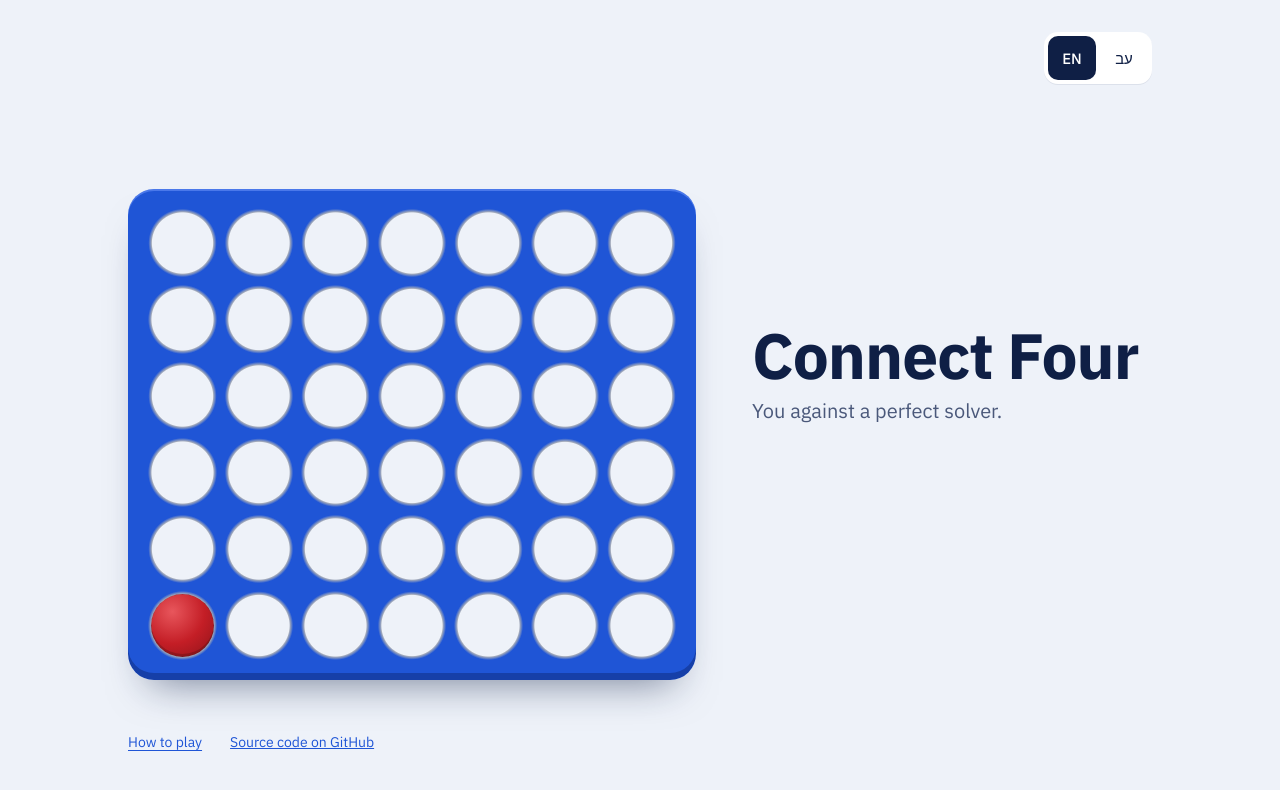
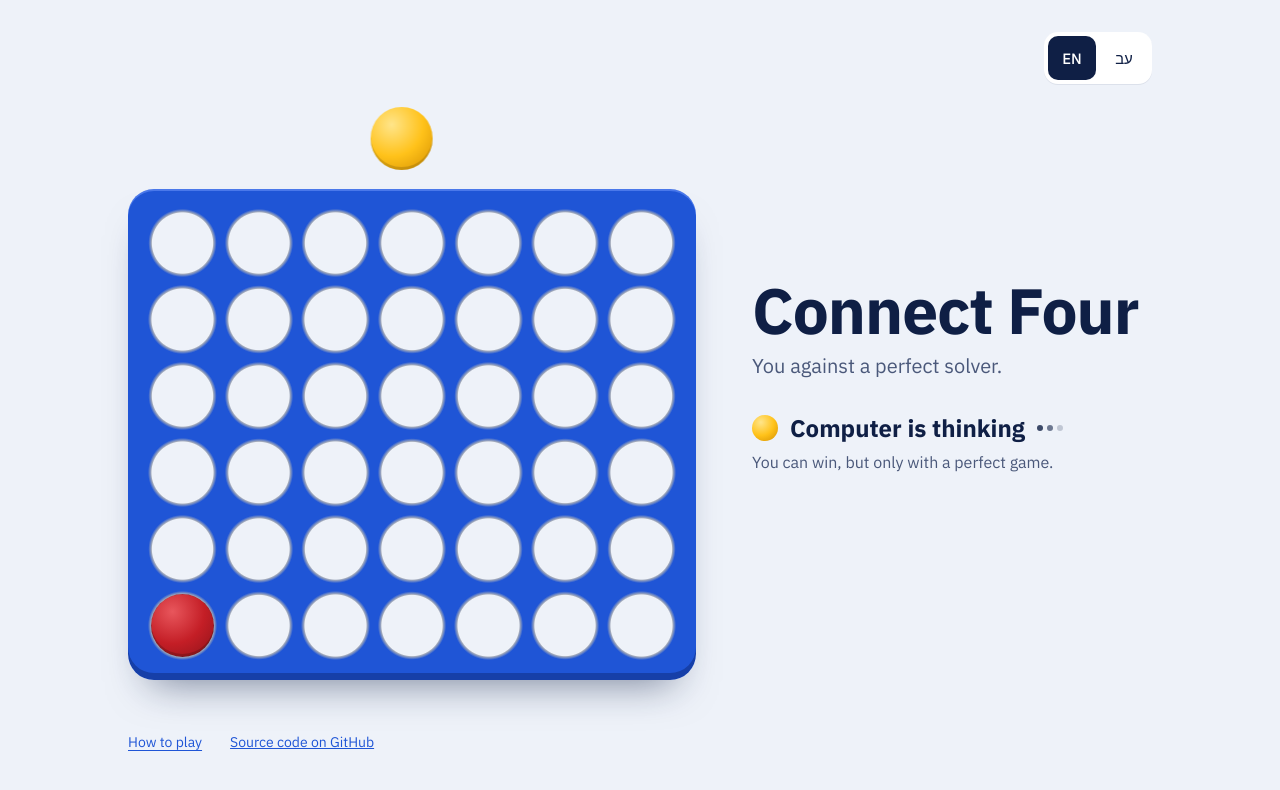
Before and after one commit to gilad-benshlomo/connect-four-solver, a website built with Vite: page index.html in a window 1280 px wide. Both pictures are taken after a click on the button 182 px from the left and 434 px from the top of the page. Built offline with nearby package versions, Linux system fonts and the light colour scheme; a web font is replaced by a local one.

Commit message:
Play against the solver in its worker, showing the computer thinking

```diff
--- a/src/main.ts
+++ b/src/main.ts
@@ -7,39 +7,23 @@ import '@fontsource/ibm-plex-sans-hebrew/500.css';
 import '@fontsource/ibm-plex-sans-hebrew/600.css';
 import '@fontsource/ibm-plex-sans-hebrew/700.css';
 import './style.css';
-import { humanMove, initialFlow, startGame, type Flow } from './ui/flow';
+import type { SolverResponse } from './solver/solver.worker';
+import { App } from './ui/app';
+import { SolverClient } from './ui/solverClient';
 import { stringsFor } from './ui/strings';
 import { GameView } from './ui/view';
 
-const app = document.querySelector<HTMLDivElement>('#app');
+const container = document.querySelector<HTMLDivElement>('#app');
 
-if (!app) {
+if (!container) {
   throw new Error('Missing #app element in index.html');
 }
 
-const view = new GameView(app);
-view.setStrings(stringsFor('en', 'masculine'), 'en');
+// The solver runs in its own thread, so the page never freezes while it thinks.
+const worker = new Worker(new URL('./solver/solver.worker.ts', import.meta.url), { type: 'module' });
+const solver = new SolverClient((request) => worker.postMessage(request));
+worker.onmessage = (event: MessageEvent<SolverResponse>) => solver.receive(event.data);
+worker.onerror = (event) => solver.failAll(event.message || 'The solver stopped working');
 
-let flow: Flow = startGame(initialFlow(), 'human');
-
-/** Draws the board and the disc waiting above it. */
-function render(): void {
-  view.board.render(flow);
-  renderHovering();
-}
-
-function renderHovering(): void {
-  const column = view.board.hoveredColumn;
-  view.board.renderHovering(
-    flow.phase.kind === 'humanTurn' && column !== null ? { kind: 'ghost', column } : { kind: 'none' },
-  );
-}
-
-view.board.setColumnHandler((column) => {
-  const next = humanMove(flow, column);
-  if (next === flow) return;
-  flow = next;
-  render();
-});
-view.board.setHoverHandler(renderHovering);
-render();
+const app = new App(new GameView(container), solver, stringsFor('en', 'masculine'), 'en');
+app.start('human');
--- a/src/style.css
+++ b/src/style.css
@@ -399,3 +399,109 @@ a:hover {
     animation: none;
   }
 }
+
+/* ---------- Status ---------- */
+
+.status {
+  grid-area: status;
+  display: flex;
+  flex-direction: column;
+  gap: 6px;
+}
+
+.status[hidden] {
+  display: none;
+}
+
+.status-line {
+  display: flex;
+  align-items: center;
+  gap: 12px;
+  font-size: 20px;
+  font-weight: 700;
+}
+
+.status-disc {
+  width: 26px;
+  height: 26px;
+  flex: none;
+  border-radius: 50%;
+}
+
+.status-disc.human {
+  background: radial-gradient(circle at 34% 28%, #e8565c 0%, #c41e26 52%, #8e131a 100%);
+}
+
+.status-disc.computer {
+  background: radial-gradient(circle at 34% 28%, #ffe58a 0%, #ffc21a 52%, #d48f00 100%);
+}
+
+.status-disc.none {
+  display: none;
+}
+
+.status-detail {
+  margin: 0;
+  font-size: 16px;
+  line-height: 1.5;
+  color: var(--muted);
+}
+
+.dots {
+  display: inline-flex;
+  gap: 4px;
+}
+
+.dots[hidden] {
+  display: none;
+}
+
+.dots span {
+  width: 6px;
+  height: 6px;
+  border-radius: 50%;
+  background: var(--ink);
+  animation: blink 1.2s infinite;
+}
+
+.dots span:nth-child(2) {
+  animation-delay: 0.2s;
+}
+
+.dots span:nth-child(3) {
+  animation-delay: 0.4s;
+}
+
+@keyframes blink {
+  0%,
+  100% {
+    opacity: 0.2;
+  }
+  50% {
+    opacity: 0.85;
+  }
+}
+
+@media (min-width: 880px) {
+  .status-line {
+    font-size: 24px;
+  }
+
+  .status {
+    margin-bottom: 28px;
+  }
+}
+
+/* On a phone, the status takes the subtitle's place once a game is on. */
+@media (max-width: 879px) {
+  .page:not([data-phase='choosing']) .subtitle {
+    display: none;
+  }
+}
+
+@media (prefers-reduced-motion: reduce) {
+  .dots span {
+    animation: none;
+    opacity: 0.5;
+  }
+}
--- /dev/null
+++ b/src/ui/app.ts
@@ -0,0 +1,118 @@
+/**
+ * Puts the pieces together: the flow (what happens), the solver (the
+ * computer's moves) and the view (what the page shows). Every change goes
+ * through `update`, which redraws the page and, on the computer's turn,
+ * asks the solver for its move.
+ */
+import {
+  computerMove,
+  humanMove,
+  initialFlow,
+  solverFailed,
+  startGame,
+  type Flow,
+  type Starter,
+} from './flow';
+import type { SolverClient } from './solverClient';
+import { statusFor } from './status';
+import type { Language, Strings } from './strings';
+import type { GameView } from './view';
+
+/** After this long, the status adds that perfect play takes a moment. */
+const SLOW_AFTER_MS = 3000;
+
+/**
+ * The computer's disc is never played sooner than this after the player's,
+ * so the player's disc lands first, even when the answer comes from the book.
+ */
+const SHORTEST_TURN_MS = 550;
+
+export class App {
+  private flow: Flow = initialFlow();
+  private strings: Strings;
+  /** True once the computer has been thinking for SLOW_AFTER_MS. */
+  private slow = false;
+  private slowTimer: number | undefined;
+  /** The game id and move count of the position the solver was last asked about. */
+  private asked = '';
+  private readonly view: GameView;
+  private readonly solver: SolverClient;
+
+  constructor(view: GameView, solver: SolverClient, strings: Strings, language: Language) {
+    this.view = view;
+    this.solver = solver;
+    this.strings = strings;
+    view.board.setColumnHandler((column) => this.update(humanMove(this.flow, column)));
+    view.board.setHoverHandler(() => this.renderHovering());
+    view.setStrings(strings, language);
+    this.render();
+  }
+
+  /** Starts a new game with the given player moving first. */
+  start(starter: Starter): void {
+    this.update(startGame(this.flow, starter));
+  }
+
+  /** Shows the page in another language or form of address. */
+  setStrings(strings: Strings, language: Language): void {
+    this.strings = strings;
+    this.view.setStrings(strings, language);
+    this.render();
+  }
+
+  private update(next: Flow): void {
+    if (next === this.flow) return;
+    this.flow = next;
+    if (next.phase.kind !== 'computerTurn') this.stopSlowTimer();
+    this.render();
+    if (next.phase.kind === 'computerTurn') this.askComputer();
+  }
+
+  private render(): void {
+    this.view.setPhase(this.flow.phase);
+    this.view.setStatus(statusFor(this.flow, this.strings, this.slow));
+    this.view.board.render(this.flow);
+    this.renderHovering();
+  }
+
+  private renderHovering(): void {
+    const { phase } = this.flow;
+    const column = this.view.board.hoveredColumn;
+    if (phase.kind === 'computerTurn') this.view.board.renderHovering({ kind: 'thinking' });
+    else if (phase.kind === 'humanTurn' && column !== null) this.view.board.renderHovering({ kind: 'ghost', column });
+    else this.view.board.renderHovering({ kind: 'none' });
+  }
+
+  /** Asks the solver for the computer's move in the current position, once per position. */
+  private askComputer(): void {
+    const { gameId, game } = this.flow;
+    const key = `${gameId}:${game.moves.length}`;
+    if (key === this.asked) return;
+    this.asked = key;
+
+    const askedAt = performance.now();
+    this.stopSlowTimer();
+    this.slowTimer = window.setTimeout(() => {
+      this.slow = true;
+      this.render();
+    }, SLOW_AFTER_MS);
+
+    this.solver.ask(game.moves).then(
+      (column) => {
+        const wait = Math.max(0, SHORTEST_TURN_MS - (performance.now() - askedAt));
+        window.setTimeout(() => this.update(computerMove(this.flow, gameId, column)), wait);
+      },
+      (error: unknown) => {
+        // Kept in the console for whoever investigates; the page shows a plain message.
+        console.error('The solver failed:', error);
+        this.update(solverFailed(this.flow, gameId, error instanceof Error ? error.message : String(error)));
+      },
+    );
+  }
+
+  private stopSlowTimer(): void {
+    window.clearTimeout(this.slowTimer);
+    this.slowTimer = undefined;
+    this.slow = false;
+  }
+}
--- /dev/null
+++ b/src/ui/status.ts
@@ -0,0 +1,52 @@
+/**
+ * The status shown beside the board: whose turn it is, or how the game
+ * ended, and one line under it. Worked out here from the flow and the texts,
+ * so the page only has to show it.
+ */
+import { humanMoveCount, type Flow } from './flow';
+import type { Strings } from './strings';
+
+/** One status, ready to show. */
+export type Status = {
+  /** Whose disc to show beside the text; null for no disc (a draw, an error). */
+  side: 'human' | 'computer' | null;
+  text: string;
+  /** The line under the text. */
+  detail: string;
+  /** True while the computer is thinking: the page shows that it is busy. */
+  busy: boolean;
+};
+
+/**
+ * The status for the current flow, or null before a game (the choice of who
+ * goes first replaces it). `slow` is true once the computer has been thinking
+ * for a while, which adds a line saying that perfect play takes a moment.
+ */
+export function statusFor(flow: Flow, strings: Strings, slow: boolean): Status | null {
+  const startMessage =
+    flow.starter === 'computer' ? strings.computerStartedMessage : strings.playerStartedMessage;
+  const { phase } = flow;
+  switch (phase.kind) {
+    case 'choosing':
+      return null;
+    case 'humanTurn':
+      return { side: 'human', text: strings.yourTurn, detail: startMessage, busy: false };
+    case 'computerTurn':
+      return {
+        side: 'computer',
+        text: strings.computerThinking,
+        detail: slow ? strings.thinkingSlow : startMessage,
+        busy: true,
+      };
+    case 'over':
+      if (phase.result === 'humanWon') {
+        return { side: 'human', text: strings.youWin, detail: strings.youWinMessage, busy: false };
+      }
+      if (phase.result === 'computerWon') {
+        return { side: 'computer', text: strings.computerWins, detail: strings.lasted(humanMoveCount(flow)), busy: false };
+      }
+      return { side: null, text: strings.draw, detail: strings.drawMessage, busy: false };
+    case 'error':
+      return { side: null, text: strings.errorTitle, detail: strings.errorMessage, busy: false };
+  }
+}
--- a/src/ui/view.ts
+++ b/src/ui/view.ts
@@ -5,6 +5,8 @@
  */
 import { BoardView } from './boardView';
 import { h } from './dom';
+import type { Phase } from './flow';
+import type { Status } from './status';
 import type { Language, Strings } from './strings';
 
 const SOURCE_URL = 'https://github.com/gilad-benshlomo/connect-four-solver';
@@ -16,6 +18,11 @@ export class GameView {
   private readonly languageGroup = h('div', { class: 'segmented language', role: 'group', dir: 'ltr' });
   private readonly englishButton = h('button', { type: 'button', class: 'segment', lang: 'en' }, 'EN');
   private readonly hebrewButton = h('button', { type: 'button', class: 'segment', lang: 'he' }, 'עב');
+  private readonly status = h('div', { class: 'status', role: 'status' });
+  private readonly statusDisc = h('span', { class: 'status-disc', 'aria-hidden': 'true' });
+  private readonly statusText = h('span', { class: 'status-text' });
+  private readonly statusDots = h('span', { class: 'dots', 'aria-hidden': 'true' }, h('span'), h('span'), h('span'));
+  private readonly statusDetail = h('p', { class: 'status-detail' });
   readonly board = new BoardView();
   private readonly play = h('div', { class: 'play' }, this.board.root);
   private readonly rulesButton = h('button', { type: 'button', class: 'text-button' });
@@ -23,12 +30,14 @@ export class GameView {
 
   constructor(container: HTMLElement) {
     this.languageGroup.append(this.englishButton, this.hebrewButton);
+    this.status.append(h('div', { class: 'status-line' }, this.statusDisc, this.statusText, this.statusDots), this.statusDetail);
     this.root = h(
       'div',
       { class: 'page' },
       this.languageGroup,
       this.title,
       this.subtitle,
+      this.status,
       this.play,
       h('footer', { class: 'footer' }, this.rulesButton, this.sourceLink),
     );
@@ -51,4 +60,19 @@ export class GameView {
     this.sourceLink.textContent = strings.sourceCode;
     this.board.setStrings(strings);
   }
+
+  /** Marks the page with the flow's phase; the stylesheet shows and hides parts by it. */
+  setPhase(phase: Phase): void {
+    this.root.dataset.phase = phase.kind;
+  }
+
+  /** Shows the status beside the board, or hides it when there is none. */
+  setStatus(status: Status | null): void {
+    this.status.hidden = status === null;
+    if (status === null) return;
+    this.statusDisc.className = `status-disc ${status.side ?? 'none'}`;
+    this.statusText.textContent = status.text;
+    this.statusDots.hidden = !status.busy;
+    this.statusDetail.textContent = status.detail;
+  }
 }
```
Also changed, not shown: src/ui/status.test.ts (added, +77 -0 lines).
